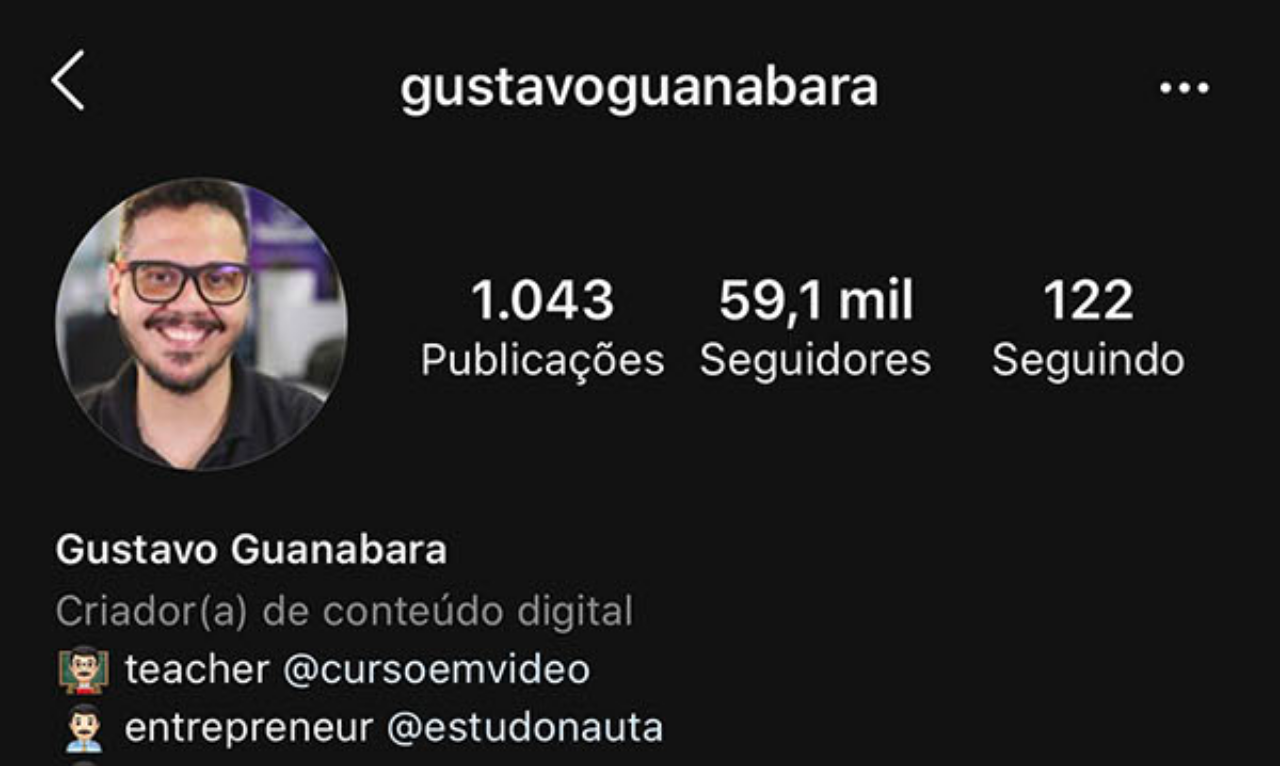
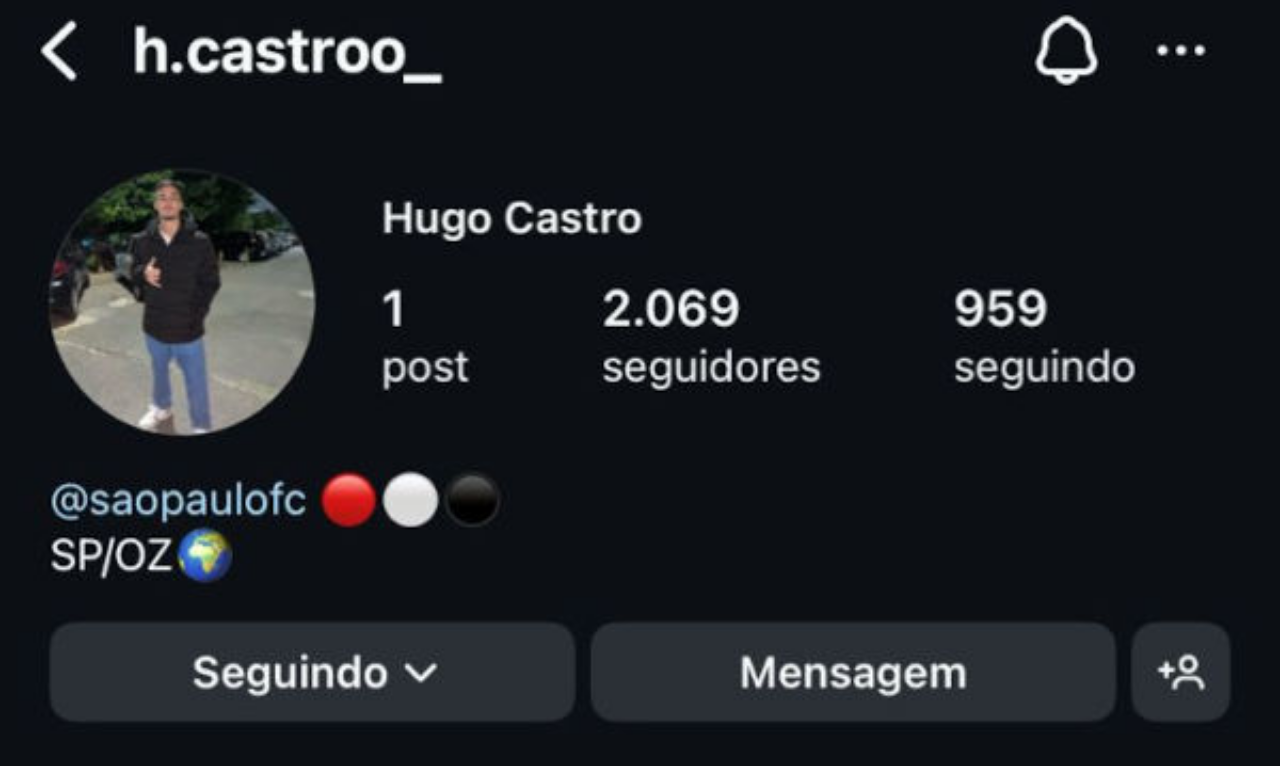
Before and after one commit to HugoCastro05/Projeto-social, a plain HTML site: page instagram.html in a window 1280 px wide. Shown: the top 766 px of the page. Drawn offline with Linux system fonts and the light colour scheme.

Commit message:
colocando o meu instagram

```diff
--- a/estilo/social.css
+++ b/estilo/social.css
@@ -1,6 +1,6 @@
 @charset "UTF-8";
 
-* {
+            * {
                 margin: 0px;
                 padding: 0px;
             }
--- a/instagram.html
+++ b/instagram.html
@@ -7,7 +7,7 @@
     <link rel="stylesheet" href="estilo/social.css">
 </head>
 <body>
-    <img src="imagens/tela-instagram.jpg" alt="">
+    <img src="imagens/print-insta.jpg" alt="">
     <a href="https://www.instagram.com/h.castroo_/" target="_blank">ACESSE</a>
 </body>
 </html>
```
Also changed, not shown: imagens/print-insta.jpg (added).
